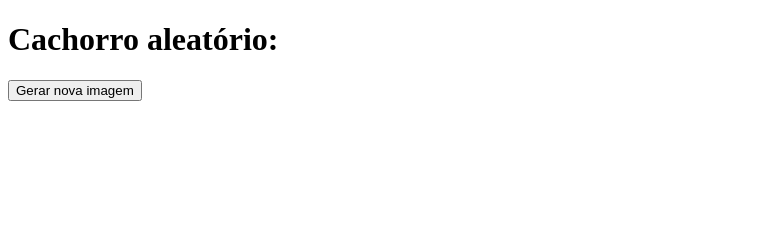
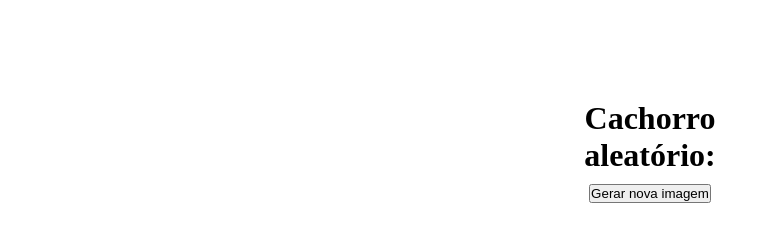
Before and after one commit to marlivinic13/consumoApi, a plain HTML site: page index.html in a window 1280 px wide. Shown: the whole page, without its empty margins (0-770 px from the left). Drawn offline with Linux system fonts and the light colour scheme.

Commit message:
alinhamento dos elementos

```diff
--- a/index.html
+++ b/index.html
@@ -1,35 +1,70 @@
 <!DOCTYPE html>
 <html lang="en">
+
 <head>
     <meta charset="UTF-8">
     <meta name="viewport" content="width=device-width, initial-scale=1.0">
     <title>Document</title>
+    <style>
+        * {
+            margin: 0px;
+            padding: 0px;
+        }
+
+        main {
+            display: flex;
+            align-items: center;
+            justify-content: center;
+            width: 400px;
+        }
+
+        .container{
+            display: block;
+            margin-left: 900px;
+            margin-top: 100px;
+            text-align: center;
+        }
+
+        span{
+            margin-top: 10px;
+        }
+
+        button{
+            margin-top: 10px;
+        }
+    </style>
 </head>
+
 <body>
-
+    <main>
+        <div class="container">
             <h1>Cachorro aleatório: </h1> <!-- Criar um título para com o conteúdo "Cachorro aleatório"-->
             <span id="spanDog"></span> <!-- tag span para guardar a imagem-->
-    <button type="button" onclick="consumirApi()">Gerar nova imagem</button> <!--Botão para chamar a função consumirApi()-->
+            <button type="button" onclick="consumirApi()">Gerar nova imagem</button>
+            <!--Botão para chamar a função consumirApi()-->
 
             <script> //inicio do código js
-        async function consumirApi(){ //cria uma função assincrona com o nome "consumirApi"
+                async function consumirApi() { //cria uma função assincrona com o nome "consumirApi"
                     const resp = await fetch("https://dog.ceo/api/breeds/image/random") //pegar a resposta da api dog.ceo
                     const respJson = await resp.json()
                     const urlImg = respJson.message
 
                     const img = document.createElement('img')
                     img.src = urlImg
-            img.style.width = '200px'
-            img.style.height = '200px'
+                    img.style.width = '400px'
+                    img.style.height = '400px'
                     img.style.display = 'block'
 
                     const span = document.getElementById("spanDog")
 
-            span.innerHTML=""
+                    span.innerHTML = ""
                     span.appendChild(img)
 
                     console.log(respJson)
                 }
             </script>
+        </div>
+    </main>
 </body>
+
 </html>
```
Lines whose indentation alone changed are shown as unchanged.
